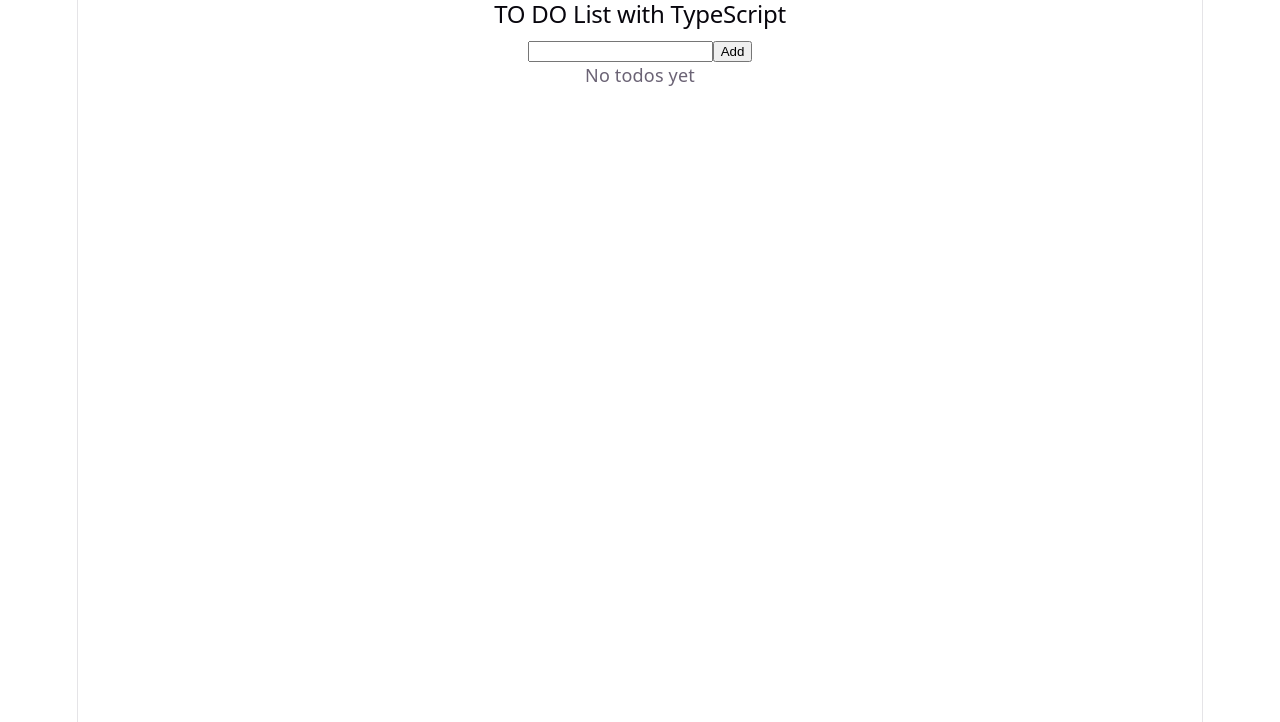
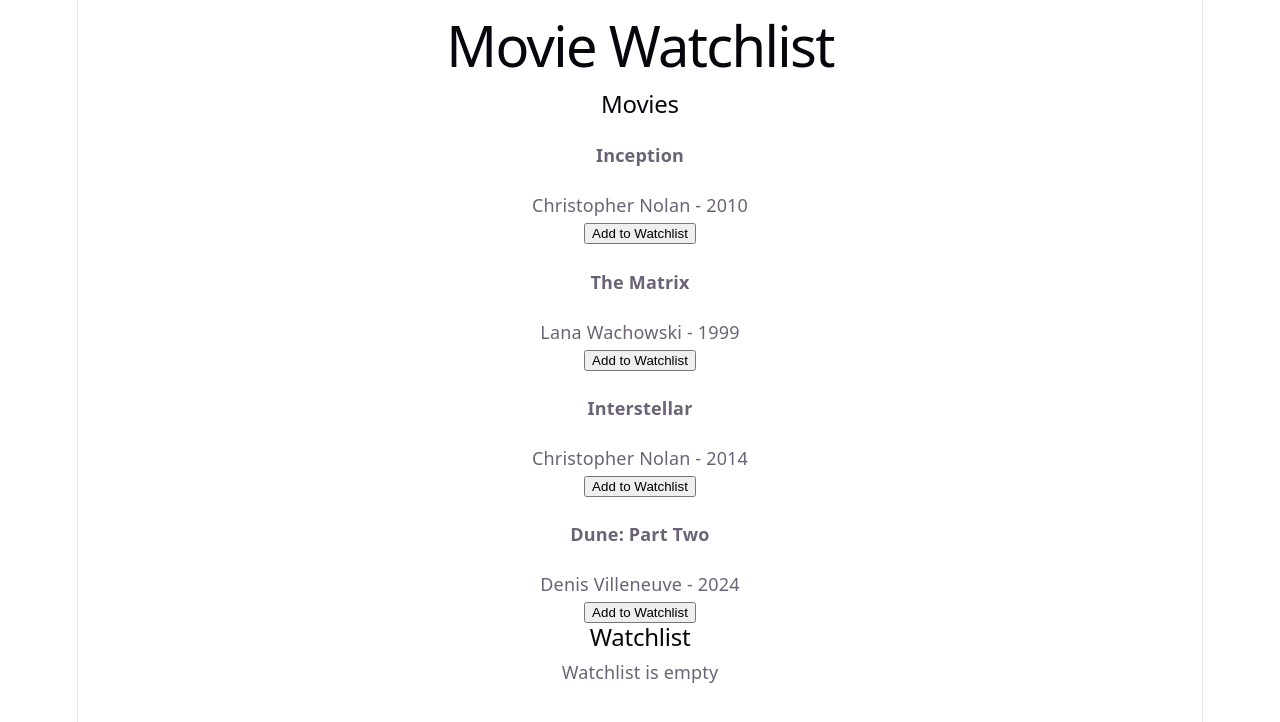
Before and after one commit to zwecodes/TypeScript-Practice, a React (Vite) app: page / in a window 1280 px wide. Shown: the top 722 px of the page. Built offline with nearby package versions, Linux system fonts and the light colour scheme.

Commit message:
TypeScript interfaces - typed Movie Watchlist

```diff
--- a/src/App.tsx
+++ b/src/App.tsx
@@ -1,3 +1,5 @@
+// ToDo App.tsx
+/*
 import { useState } from 'react';
 
 type Todo = {
@@ -55,3 +57,33 @@
         </div>
     )
 }
+*/
+
+
+
+// MovieList App.tsx
+
+import { useState } from 'react';
+import type { Movie } from './Movie';
+import MovieList from './MovieList';
+import WatchList from './WatchList';
+
+export default function App() {
+    const [watchlist, setWatchlist] = useState<Movie[]>([]);
+
+    const handleAdd = (movie: Movie) => {
+        setWatchlist([...watchlist, movie]);
+    };
+
+    const handleRemove = (id: number) => {
+        setWatchlist(watchlist.filter(movie => movie.id !== id));
+    };
+
+    return (
+        <div>
+            <h1>Movie Watchlist</h1>
+            <MovieList onAdd={handleAdd} />
+            <WatchList watchlist={watchlist} onRemove={handleRemove} />
+        </div>
+    )
+}
--- /dev/null
+++ b/src/Movie.ts
@@ -0,0 +1,9 @@
+// Centralized Types, common pattern
+export type Movie = {
+    id: number;
+    title: string;
+    director: string;
+    year: number;
+};
+
+export type WatchlistItem = Movie;
--- /dev/null
+++ b/src/MovieCard.tsx
@@ -0,0 +1,16 @@
+type MovieCardProps = {
+    title: string;
+    director: string;
+    year: number;
+    onAdd: () => void;
+}
+
+export default function MovieCard({title, director, year, onAdd} : MovieCardProps) {
+    return (
+        <div>
+            <h4>{title}</h4>
+            <p>{director} - {year}</p>
+            <button onClick={onAdd}>Add to Watchlist</button>
+        </div>
+    );
+}
--- /dev/null
+++ b/src/MovieList.tsx
@@ -0,0 +1,30 @@
+import type { Movie } from './Movie';
+import MovieCard from './MovieCard';
+
+const movies: Movie[] = [
+    { id: 1, title: "Inception", director: "Christopher Nolan", year: 2010 },
+    { id: 2, title: "The Matrix", director: "Lana Wachowski", year: 1999 },
+    { id: 3, title: "Interstellar", director: "Christopher Nolan", year: 2014 },
+    { id: 4, title: "Dune: Part Two", director: "Denis Villeneuve", year: 2024 },
+];
+
+type MovieListProps = {
+    onAdd: (movie: Movie) => void;
+};
+
+export default function MovieList({ onAdd }: MovieListProps) {
+    return (
+        <div>
+            <h2>Movies</h2>
+            {movies.map(movie => (
+                <MovieCard
+                    key={movie.id}
+                    title={movie.title}
+                    director={movie.director}
+                    year={movie.year}
+                    onAdd={() => onAdd(movie)}
+                />
+            ))}
+        </div>
+    );
+}
--- /dev/null
+++ b/src/WatchList.tsx
@@ -0,0 +1,27 @@
+import type { Movie } from './Movie';
+
+type WatchListProps = {
+    watchlist: Movie[];
+    onRemove: (id: number) => void;
+};
+
+export default function WatchList({ watchlist, onRemove }: WatchListProps) {
+    return (
+        <div>
+            <h2>Watchlist</h2>
+            {watchlist.length === 0 ? (
+                <p>Watchlist is empty</p>
+            ) : (
+                <>
+                    {watchlist.map(movie => (
+                        <div key={movie.id}>
+                            <p>{movie.title} - {movie.director}</p>
+                            <button onClick={() => onRemove(movie.id)}>Remove</button>
+                        </div>
+                    ))}
+                    <p>Total: {watchlist.length} movies</p>
+                </>
+            )}
+        </div>
+    );
+}
```
